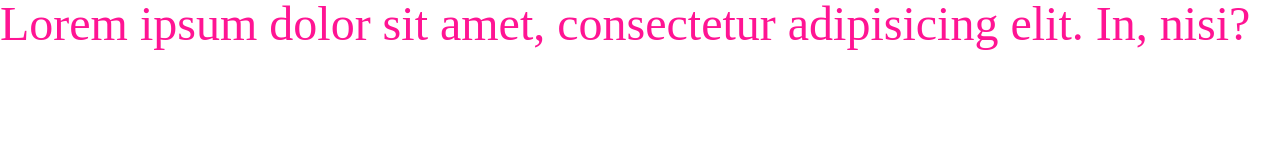
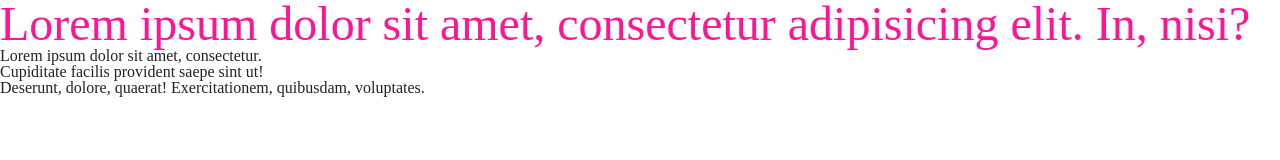
Before and after one commit to Vasy12/fe_git_branches, a plain HTML site: page index.html in a window 1280 px wide. Drawn offline with Linux system fonts and the light colour scheme.

Commit message:
Add footer to index.html

```diff
--- a/index.html
+++ b/index.html
@@ -8,5 +8,10 @@
 </head>
 <body>
 <H1>Lorem ipsum dolor sit amet, consectetur adipisicing elit. In, nisi?</H1>
+<footer>
+    <div>Lorem ipsum dolor sit amet, consectetur.</div>
+    <div>Cupiditate facilis provident saepe sint ut!</div>
+    <div>Deserunt, dolore, quaerat! Exercitationem, quibusdam, voluptates.</div>
+</footer>
 </body>
 </html>
```
